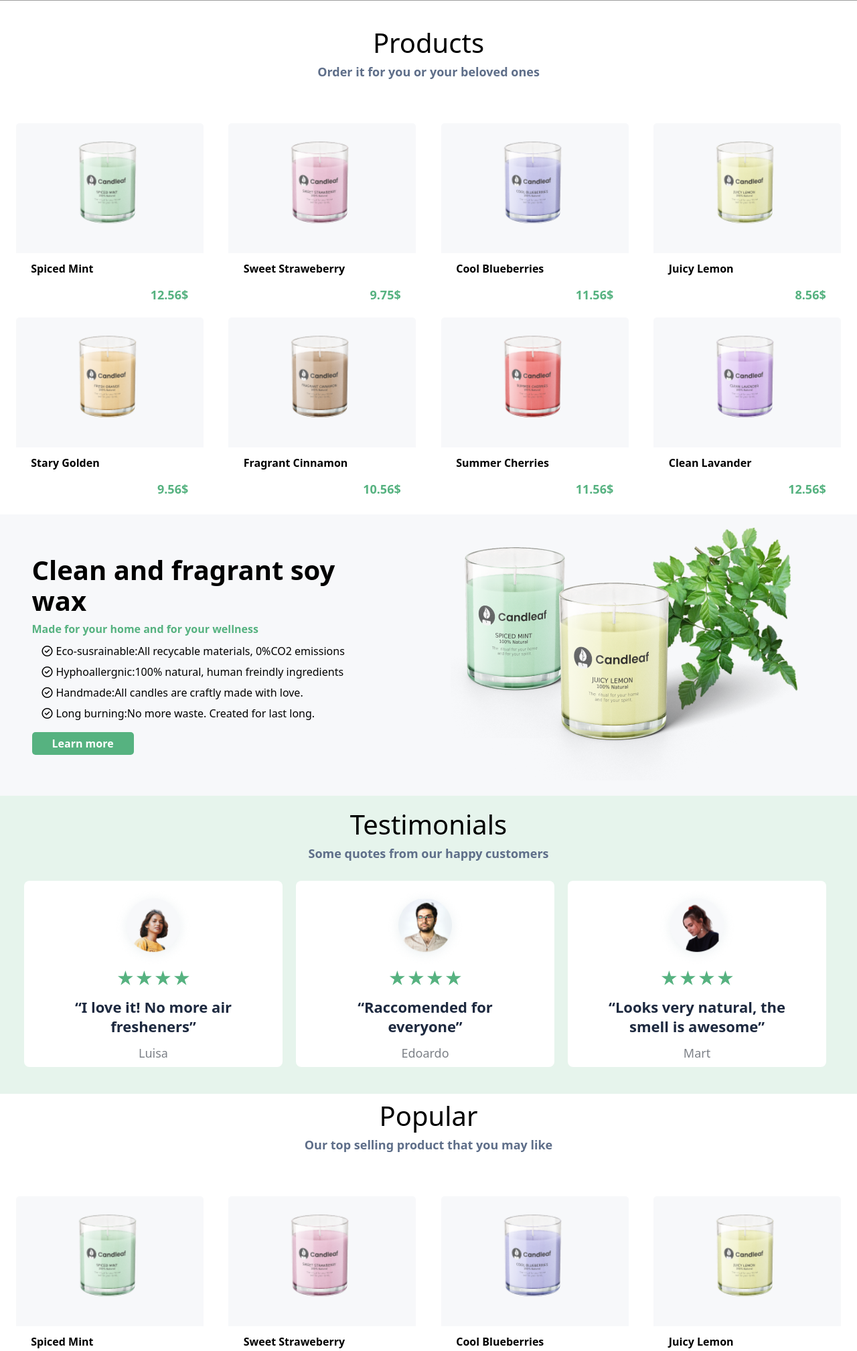
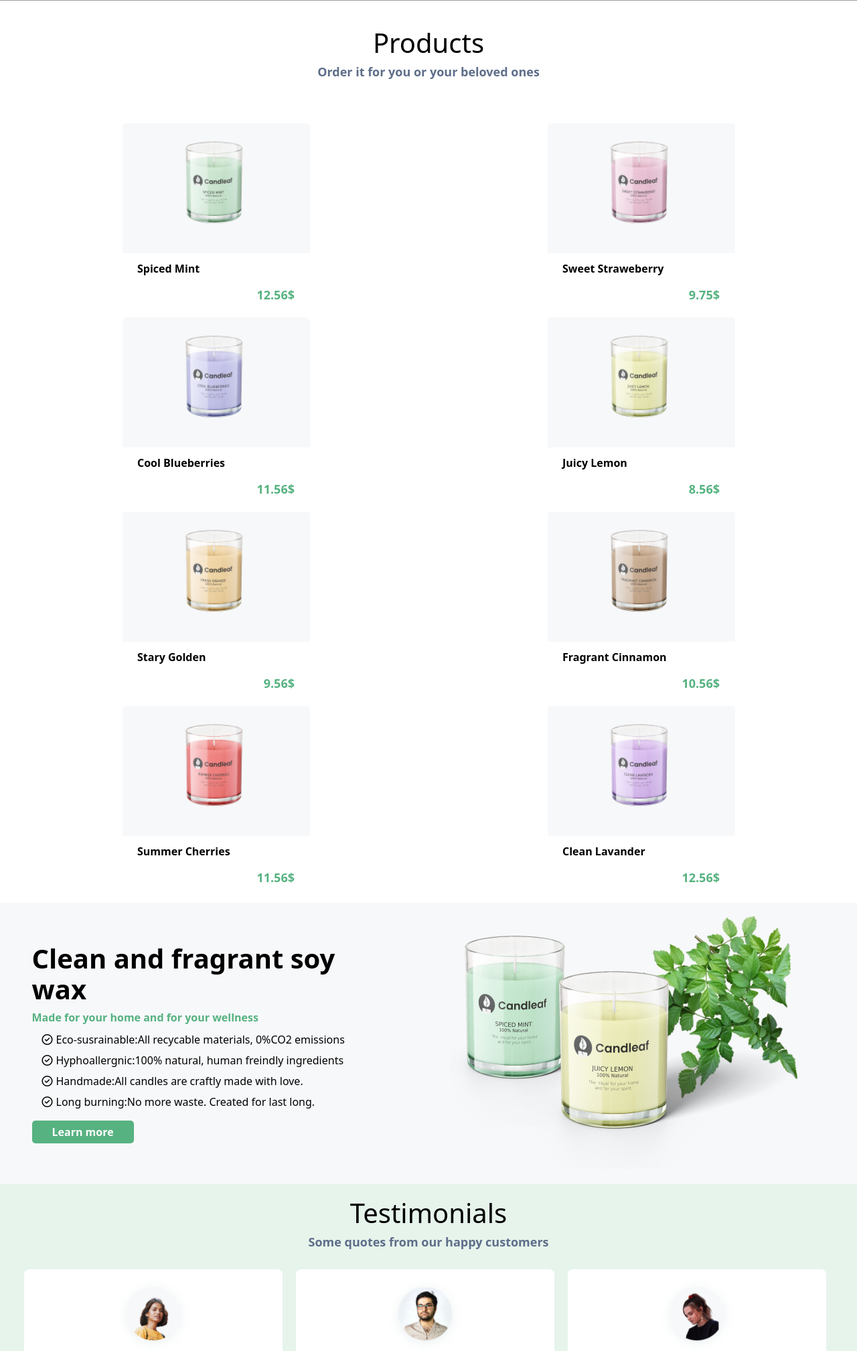
Before and after one commit to mohammedmuk/Candleaf-ecommerce, a Django app: page / in a window 1280 px wide. Shown: the part 838-2855 px from the top of the page at 67% size. Run offline with Django 4.2, Linux system fonts and the light colour scheme; data comes from the database, SQL or seed files in the repository; both versions use the stored data as it was after the commit; grey boxes are pictures that could not be loaded.

Commit message:
update css and html files

```diff
--- a/static/css/candleaf.css
+++ b/static/css/candleaf.css
@@ -9,11 +9,14 @@ html{
   box-sizing: border-box;
   margin: 0;
   padding: 0;
-
+}
   body {
-    font-family: system-ui, -apple-system, BlinkMacSystemFont, "Segoe UI",
-      Roboto, Oxygen, Ubuntu, Cantarell, "Open Sans", "Helvetica Neue",
-      sans-serif;
+    font-family: system-ui, -apple-system, BlinkMacSystemFont, "Segoe UI",Roboto, Oxygen, Ubuntu, Cantarell, "Open Sans", "Helvetica Neue",
+    sans-serif;
+    display: flex;
+    flex-direction: column;
+    justify-content: space-between;
+    height: 100vh;
   }
 
   ::-webkit-scrollbar {
@@ -87,7 +90,6 @@ html{
   header .second-icon a {
     text-decoration: none;
   }
-}
 header .second-icon i {
   color: #272727;
   font-size: 20px;
@@ -186,7 +188,7 @@ main .home-one .card-bag a {
   width: 100%;
   display: grid;
   justify-content: center;
-  grid-template-columns: repeat(auto-fill, minmax(250px, 1fr));
+  grid-template-columns: repeat(auto-fill, minmax(450px, 1fr));
   gap: 20px;
   padding-top: 20px;
   justify-items: center;
@@ -400,6 +402,9 @@ footer .information .detalis p {
 
 /* Start New page  */
 /* Start Product  */
+
+
+
 .product {
   display: flex;
   justify-content: center;
--- a/website/templates/shipping.html
+++ b/website/templates/shipping.html
@@ -58,6 +58,7 @@
             </main>
         </div>
         <div class="row-two">
+            <div class="row-second">
             <div class="product-checkout"></div>
             <div class="all">
                 <div class="subtotal">
@@ -69,6 +70,7 @@
                     <p class="total-price">$<span></span></p>
                 </div>
             </div>
+            </div>
         </div>
         <script type="module" src="{% static 'js/shipping.js'%}"></script>
 </body>
```
Also changed, not shown: static/css/checkout.css (+7 -1 lines), static/css/shipping.css (+17 -0 lines), db.sqlite3.
